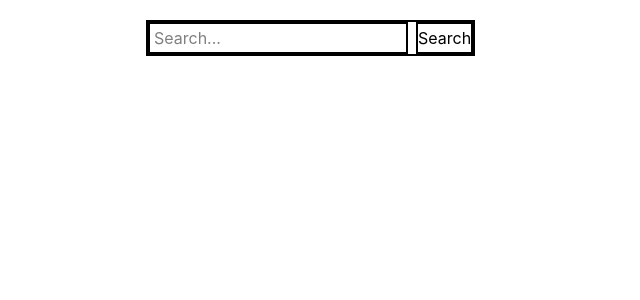
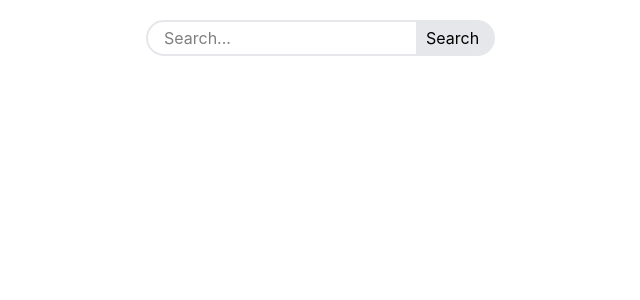
Before and after one commit to bathoele/weather-app, a React (Vite) app: page / in a window 1280 px wide. Shown: the top 300 px of the page, without its empty margins (94-734 px from the left). Built offline with nearby package versions, Linux system fonts and the light colour scheme.

Commit message:
Add base search bar styles

```diff
--- a/src/components/DisplayContainer.jsx
+++ b/src/components/DisplayContainer.jsx
@@ -10,9 +10,9 @@ function DisplayContainer({data}) {
   return(
     <React.Fragment>
       <NavMenu current={active} onActive={setActive}/>
-      {active == "today" ? <TodayDisplay data={data} /> : null}
-      {active == "hourly" ? <HourDisplay data={data} /> : null}
-      {active == "daily" ? <DailyDisplay data={data} /> : null}
+      {active === "today" ? <TodayDisplay data={data} /> : null}
+      {active === "hourly" ? <HourDisplay data={data} /> : null}
+      {active === "daily" ? <DailyDisplay data={data} /> : null}
     </React.Fragment>
   )
 }
--- a/src/components/NavMenu.jsx
+++ b/src/components/NavMenu.jsx
@@ -21,7 +21,7 @@ function NavMenu({current, onActive}) {
           className="inline"
         >
           <button
-            className={`${setStatus(page.id)} rounded-full px-4 h-9 cursor-pointer font-bold`}
+            className={`${setStatus(page.id)} rounded-full px-4 py-2 cursor-pointer font-bold transition-all duration-400`}
             onClick={() => onActive(page.id)}
             >
             {page.name}
--- a/src/components/SearchBar.jsx
+++ b/src/components/SearchBar.jsx
@@ -52,10 +52,10 @@ function SearchBar({ onResults }) {
   return (
     <div className="inline">
       <form
-        className="inline-flex gap-2 h-9 border-2"
+        className="inline-flex h-9"
         onSubmit={handleInput}>
         <input
-          className="border-2 p-1"
+          className="border-2 border-gray-200 p-1 pl-4 rounded-l-full"
           value={query}
           onChange={(e) => setQuery(e.target.value)}
           placeholder="Search..."
@@ -64,7 +64,7 @@ function SearchBar({ onResults }) {
           autoComplete="off"
         />
         <button
-          className="border-2"
+          className="bg-gray-200 rounded-r-full pl-2 pr-4"
           type="submit"
         >
           Search
@@ -72,17 +72,10 @@ function SearchBar({ onResults }) {
       </form>
 
       {open && suggestions.length > 0 && (
+        <div className="absolute">
           <ul
             role="listbox"
-          style={{
-            position: "absolute",
-            top: "100%",
-            left: 0,
-            right: 0,
-            margin: 0,
-            padding: 0,
-            zIndex: 1000,
-          }}
+            className="relative top-0 left-0 right-0 m-0 p-0 z-1000"
             >
             {suggestions.map((l) => (
               <li
@@ -96,6 +89,7 @@ function SearchBar({ onResults }) {
               </li>
             ))}
           </ul>
+        </div>
       )}
     </div>
   )
```
Lines whose indentation alone changed are shown as unchanged.
